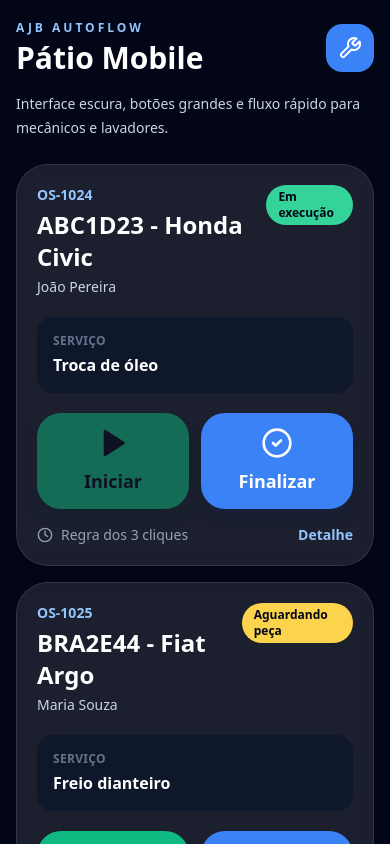
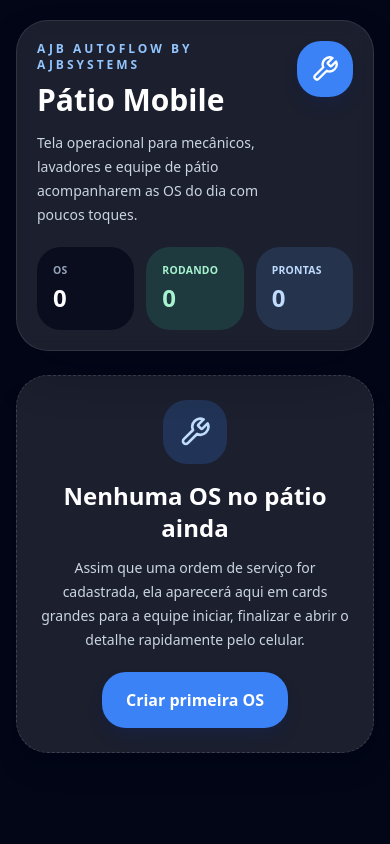
Before and after one commit to anjobrito/ajb-autoflow, a Next.js app: page /mobile/patio in a window 390 px wide. Shown: the top 844 px of the page. Built offline with nearby package versions, Linux system fonts and the light colour scheme.

Commit message:
Melhorar experiência mobile operacional do pátio

```diff
--- a/components/mobile-yard-client.tsx
+++ b/components/mobile-yard-client.tsx
@@ -1,124 +1,256 @@
 "use client";
 
 import Link from "next/link";
-import { useEffect, useState } from "react";
-import { CheckCircle2, Clock, Play, Wrench } from "lucide-react";
+import { useEffect, useMemo, useState } from "react";
+import { CheckCircle2, Clock3, ExternalLink, Play, RefreshCw, Timer, Wrench } from "lucide-react";
 import { listWorkOrders, StoredWorkOrder, updateWorkOrderStatus } from "@/lib/browser-store";
-import { demoWorkOrders } from "@/lib/demo-data";
 
 type MobileCard = {
   id: string;
   code: string;
   customer: string;
   vehicle: string;
+  plate: string;
   service: string;
   status: string;
-  isDemo?: boolean;
+  startedAt?: string;
+  finishedAt?: string;
 };
 
-const fallbackCards: MobileCard[] = demoWorkOrders.map((order) => ({
-  id: order.id,
-  code: order.code,
-  customer: order.customer,
-  vehicle: `${order.plate} - ${order.vehicle}`,
-  service: order.service,
-  status: order.status,
-  isDemo: true,
-}));
+function splitVehicleInfo(vehicle: string) {
+  const parts = vehicle.split(" - ").map((item) => item.trim()).filter(Boolean);
+  const platePattern = /^[A-Z]{3}[- ]?[0-9][A-Z0-9][0-9]{2}$/i;
+
+  if (parts.length > 1 && platePattern.test(parts[0])) {
+    return { plate: parts[0].toUpperCase(), vehicle: parts.slice(1).join(" - ") };
+  }
+
+  return { plate: "Não informada", vehicle: vehicle || "Veículo não informado" };
+}
+
+function formatDateTime(value?: string) {
+  if (!value) return null;
+  const date = new Date(value);
+  if (Number.isNaN(date.getTime())) return null;
+
+  return date.toLocaleString("pt-BR", {
+    day: "2-digit",
+    month: "2-digit",
+    hour: "2-digit",
+    minute: "2-digit",
+  });
+}
+
+function formatElapsedTime(startedAt?: string, finishedAt?: string) {
+  if (!startedAt) return "Ainda não iniciado";
+
+  const start = new Date(startedAt).getTime();
+  const end = finishedAt ? new Date(finishedAt).getTime() : Date.now();
+
+  if (Number.isNaN(start) || Number.isNaN(end) || end < start) return "Tempo indisponível";
+
+  const totalMinutes = Math.max(1, Math.round((end - start) / 60000));
+  const hours = Math.floor(totalMinutes / 60);
+  const minutes = totalMinutes % 60;
+
+  if (hours <= 0) return `${minutes} min`;
+  if (minutes <= 0) return `${hours}h`;
+  return `${hours}h ${minutes}min`;
+}
 
 function statusLabel(status: string) {
-  if (status === "Aberta") return "Aguardando";
-  if (status === "Em andamento") return "Em execução";
+  if (status === "Aberta") return "Aguardando início";
+  if (status === "Em andamento") return "Em andamento";
   if (status === "Aguardando peça") return "Aguardando peça";
-  if (status === "Pronta para retirada") return "Pronto";
-  return status;
+  if (status === "Pronta para retirada") return "Pronta para retirada";
+  return status || "Sem status";
 }
 
 function statusClass(status: string) {
-  if (status === "Em andamento") return "bg-emerald-400 text-slate-950";
-  if (status === "Pronta para retirada") return "bg-blue-400 text-slate-950";
-  if (status === "Aguardando peça") return "bg-amber-300 text-slate-950";
-  return "bg-white text-slate-950";
+  if (status === "Em andamento") return "bg-emerald-400 text-slate-950 ring-emerald-200/40";
+  if (status === "Pronta para retirada") return "bg-blue-400 text-slate-950 ring-blue-200/40";
+  if (status === "Aguardando peça") return "bg-amber-300 text-slate-950 ring-amber-200/40";
+  return "bg-white text-slate-950 ring-white/40";
+}
+
+function orderPriority(status: string) {
+  if (status === "Em andamento") return 1;
+  if (status === "Aberta") return 2;
+  if (status === "Aguardando peça") return 3;
+  if (status === "Pronta para retirada") return 4;
+  return 5;
+}
+
+function toMobileCard(order: StoredWorkOrder): MobileCard {
+  const vehicleInfo = splitVehicleInfo(order.vehicle);
+
+  return {
+    id: order.id,
+    code: order.code,
+    customer: order.customer || "Cliente não informado",
+    vehicle: vehicleInfo.vehicle,
+    plate: vehicleInfo.plate,
+    service: order.service || "Serviço não informado",
+    status: order.status,
+    startedAt: order.startedAt,
+    finishedAt: order.finishedAt,
+  };
 }
 
 export function MobileYardClient() {
   const [cards, setCards] = useState<MobileCard[]>([]);
 
   function loadCards() {
-    const stored = listWorkOrders().map((order: StoredWorkOrder) => ({
-      id: order.id,
-      code: order.code,
-      customer: order.customer,
-      vehicle: order.vehicle,
-      service: order.service,
-      status: order.status,
-    }));
-    setCards(stored.length > 0 ? stored : fallbackCards);
+    const stored = listWorkOrders()
+      .map(toMobileCard)
+      .sort((left, right) => orderPriority(left.status) - orderPriority(right.status));
+
+    setCards(stored);
   }
 
   useEffect(() => {
     loadCards();
   }, []);
 
+  const stats = useMemo(() => ({
+    total: cards.length,
+    running: cards.filter((card) => card.status === "Em andamento").length,
+    ready: cards.filter((card) => card.status === "Pronta para retirada").length,
+  }), [cards]);
+
   function changeStatus(card: MobileCard, status: string) {
-    if (card.isDemo) {
-      setCards((current) => current.map((item) => item.id === card.id ? { ...item, status } : item));
-      return;
-    }
-
     updateWorkOrderStatus(card.id, status);
     loadCards();
   }
 
   return (
-    <main className="min-h-screen bg-slate-950 px-4 py-5 text-white">
-      <header className="mx-auto max-w-md">
-        <div className="flex items-center justify-between">
+    <main className="min-h-screen bg-slate-950 px-4 py-5 text-white sm:px-6">
+      <header className="mx-auto max-w-2xl">
+        <div className="rounded-[2rem] border border-white/10 bg-white/10 p-5 shadow-2xl shadow-slate-950/40 backdrop-blur">
+          <div className="flex items-start justify-between gap-4">
             <div>
-            <p className="text-xs font-black uppercase tracking-[0.25em] text-blue-300">AJB AutoFlow</p>
-            <h1 className="mt-1 text-3xl font-black">Pátio Mobile</h1>
+              <p className="text-xs font-black uppercase tracking-[0.25em] text-blue-300">AJB AutoFlow by AJBSYSTEMS</p>
+              <h1 className="mt-2 text-3xl font-black leading-tight sm:text-4xl">Pátio Mobile</h1>
+              <p className="mt-3 max-w-xl text-sm leading-6 text-slate-300">
+                Tela operacional para mecânicos, lavadores e equipe de pátio acompanharem as OS do dia com poucos toques.
+              </p>
             </div>
-          <div className="flex h-12 w-12 items-center justify-center rounded-2xl bg-blue-500">
-            <Wrench className="h-6 w-6" />
+            <div className="flex h-14 w-14 shrink-0 items-center justify-center rounded-3xl bg-blue-500 shadow-lg shadow-blue-950/40">
+              <Wrench className="h-7 w-7" />
             </div>
           </div>
-        <p className="mt-4 text-sm leading-6 text-slate-300">Interface escura, botões grandes e fluxo rápido para mecânicos e lavadores.</p>
+
+          <div className="mt-5 grid grid-cols-3 gap-3">
+            <div className="rounded-3xl bg-slate-950/70 p-4">
+              <p className="text-[0.65rem] font-black uppercase tracking-wide text-slate-400">OS</p>
+              <p className="mt-1 text-2xl font-black">{stats.total}</p>
+            </div>
+            <div className="rounded-3xl bg-emerald-400/15 p-4">
+              <p className="text-[0.65rem] font-black uppercase tracking-wide text-emerald-200">Rodando</p>
+              <p className="mt-1 text-2xl font-black text-emerald-200">{stats.running}</p>
+            </div>
+            <div className="rounded-3xl bg-blue-400/15 p-4">
+              <p className="text-[0.65rem] font-black uppercase tracking-wide text-blue-200">Prontas</p>
+              <p className="mt-1 text-2xl font-black text-blue-200">{stats.ready}</p>
+            </div>
+          </div>
+        </div>
       </header>
 
-      <section className="mx-auto mt-6 grid max-w-md gap-4">
-        {cards.map((card) => (
-          <article key={card.id} className="rounded-[2rem] border border-white/10 bg-white/10 p-5 shadow-lg backdrop-blur">
+      <section className="mx-auto mt-6 grid max-w-2xl gap-4 pb-8">
+        {cards.length === 0 ? (
+          <div className="rounded-[2rem] border border-dashed border-white/15 bg-white/10 p-6 text-center shadow-xl shadow-slate-950/30">
+            <div className="mx-auto flex h-16 w-16 items-center justify-center rounded-3xl bg-blue-500/20 text-blue-200">
+              <Wrench className="h-8 w-8" />
+            </div>
+            <h2 className="mt-4 text-2xl font-black">Nenhuma OS no pátio ainda</h2>
+            <p className="mt-3 text-sm leading-6 text-slate-300">
+              Assim que uma ordem de serviço for cadastrada, ela aparecerá aqui em cards grandes para a equipe iniciar, finalizar e abrir o detalhe rapidamente pelo celular.
+            </p>
+            <Link href="/ordens-servico/nova" className="mt-5 inline-flex min-h-14 items-center justify-center rounded-3xl bg-blue-500 px-6 text-base font-black text-white shadow-lg shadow-blue-950/40">
+              Criar primeira OS
+            </Link>
+          </div>
+        ) : (
+          cards.map((card) => {
+            const started = formatDateTime(card.startedAt);
+            const finished = formatDateTime(card.finishedAt);
+            const elapsed = formatElapsedTime(card.startedAt, card.finishedAt);
+            const canStart = card.status !== "Em andamento" && card.status !== "Pronta para retirada";
+            const canFinish = card.status !== "Pronta para retirada";
+
+            return (
+              <article key={card.id} className="rounded-[2rem] border border-white/10 bg-white/10 p-5 shadow-xl shadow-slate-950/30 backdrop-blur">
                 <div className="flex items-start justify-between gap-3">
-              <div>
+                  <div className="min-w-0">
                     <p className="text-sm font-black text-blue-300">{card.code}</p>
-                <h2 className="mt-1 text-2xl font-black">{card.vehicle}</h2>
-                <p className="mt-1 text-sm text-slate-300">{card.customer}</p>
+                    <h2 className="mt-1 text-2xl font-black leading-tight text-white">{card.vehicle}</h2>
+                    <p className="mt-2 text-sm text-slate-300">{card.customer}</p>
                   </div>
-              <span className={`rounded-full px-3 py-1 text-xs font-black ${statusClass(card.status)}`}>{statusLabel(card.status)}</span>
+                  <span className={`shrink-0 rounded-full px-3 py-2 text-[0.68rem] font-black uppercase tracking-wide ring-2 ${statusClass(card.status)}`}>
+                    {statusLabel(card.status)}
+                  </span>
                 </div>
 
-            <div className="mt-5 rounded-2xl bg-slate-900 p-4">
+                <div className="mt-5 grid gap-3 sm:grid-cols-2">
+                  <div className="rounded-3xl bg-slate-950/70 p-4">
+                    <p className="text-xs font-bold uppercase tracking-wide text-slate-500">Placa</p>
+                    <p className="mt-1 text-xl font-black text-white">{card.plate}</p>
+                  </div>
+                  <div className="rounded-3xl bg-slate-950/70 p-4">
                     <p className="text-xs font-bold uppercase tracking-wide text-slate-500">Serviço</p>
                     <p className="mt-1 font-black text-white">{card.service}</p>
                   </div>
+                </div>
+
+                <div className="mt-3 rounded-3xl bg-slate-900/90 p-4">
+                  <div className="flex items-center justify-between gap-3">
+                    <span className="inline-flex items-center gap-2 text-sm font-bold text-slate-300"><Timer className="h-4 w-4" /> Tempo operacional</span>
+                    <strong className="text-sm font-black text-white">{elapsed}</strong>
+                  </div>
+                  <div className="mt-3 grid gap-2 text-xs text-slate-400 sm:grid-cols-2">
+                    <span className="inline-flex items-center gap-2"><Clock3 className="h-4 w-4" /> Início: {started || "pendente"}</span>
+                    <span className="inline-flex items-center gap-2"><CheckCircle2 className="h-4 w-4" /> Fim: {finished || "pendente"}</span>
+                  </div>
+                </div>
 
                 <div className="mt-5 grid grid-cols-2 gap-3">
-              <button type="button" onClick={() => changeStatus(card, "Em andamento")} className="flex min-h-24 flex-col items-center justify-center rounded-3xl bg-emerald-500 text-slate-950 shadow-lg shadow-emerald-950/30 disabled:opacity-50" disabled={card.status === "Em andamento" || card.status === "Pronta para retirada"}>
+                  <button
+                    type="button"
+                    onClick={() => changeStatus(card, "Em andamento")}
+                    className="flex min-h-24 flex-col items-center justify-center rounded-3xl bg-emerald-500 px-3 text-slate-950 shadow-lg shadow-emerald-950/30 transition hover:bg-emerald-400 disabled:cursor-not-allowed disabled:opacity-45"
+                    disabled={!canStart}
+                  >
                     <Play className="h-8 w-8 fill-current" />
                     <span className="mt-2 text-lg font-black">Iniciar</span>
                   </button>
-              <button type="button" onClick={() => changeStatus(card, "Pronta para retirada")} className="flex min-h-24 flex-col items-center justify-center rounded-3xl bg-blue-500 text-white shadow-lg shadow-blue-950/30 disabled:opacity-50" disabled={card.status === "Pronta para retirada"}>
+                  <button
+                    type="button"
+                    onClick={() => changeStatus(card, "Pronta para retirada")}
+                    className="flex min-h-24 flex-col items-center justify-center rounded-3xl bg-blue-500 px-3 text-white shadow-lg shadow-blue-950/30 transition hover:bg-blue-400 disabled:cursor-not-allowed disabled:opacity-45"
+                    disabled={!canFinish}
+                  >
                     <CheckCircle2 className="h-8 w-8" />
                     <span className="mt-2 text-lg font-black">Finalizar</span>
                   </button>
                 </div>
 
-            <div className="mt-4 flex items-center justify-between text-sm text-slate-400">
-              <span className="inline-flex items-center gap-2"><Clock className="h-4 w-4" /> Regra dos 3 cliques</span>
-              <Link href={`/ordens-servico/${card.id}`} className="font-black text-blue-300">Detalhe</Link>
+                <div className="mt-3 grid grid-cols-2 gap-3">
+                  <button
+                    type="button"
+                    onClick={loadCards}
+                    className="inline-flex min-h-14 items-center justify-center gap-2 rounded-3xl border border-white/10 bg-white/10 px-4 text-sm font-black text-slate-200 transition hover:bg-white/15"
+                  >
+                    <RefreshCw className="h-4 w-4" /> Atualizar
+                  </button>
+                  <Link href={`/ordens-servico/${card.id}`} className="inline-flex min-h-14 items-center justify-center gap-2 rounded-3xl bg-white px-4 text-sm font-black text-slate-950 shadow-lg shadow-slate-950/20 transition hover:bg-blue-50">
+                    <ExternalLink className="h-4 w-4" /> Abrir OS
+                  </Link>
                 </div>
               </article>
-        ))}
+            );
+          })
+        )}
       </section>
     </main>
   );
```
Lines whose indentation alone changed are shown as unchanged.
